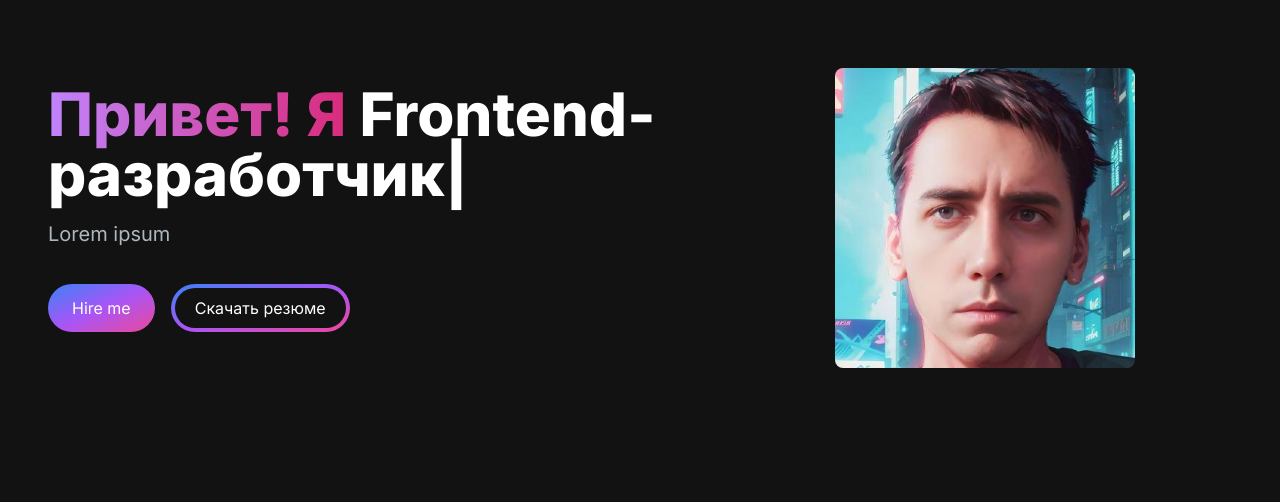
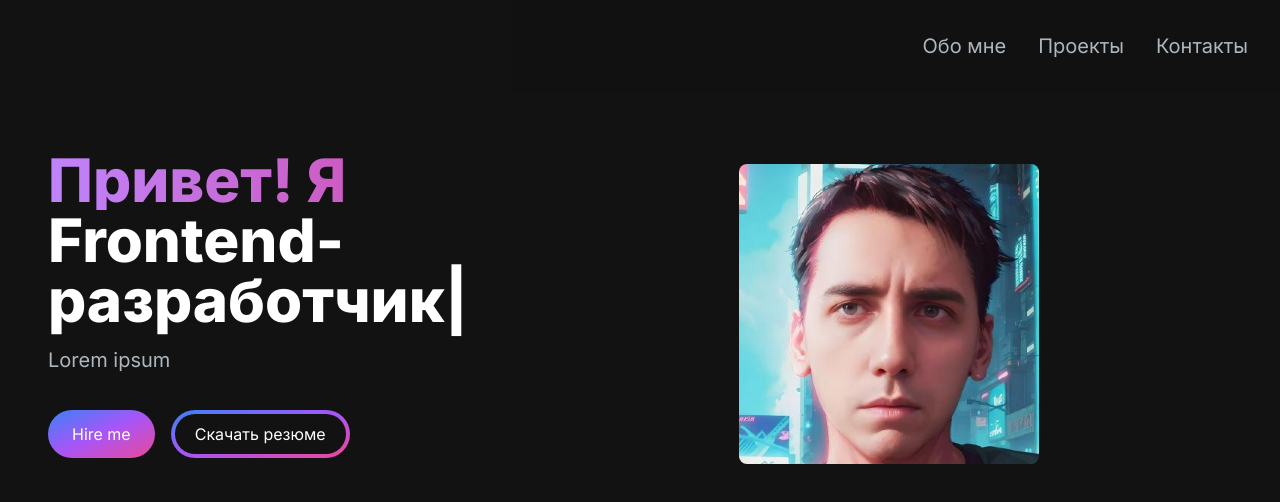
Before and after one commit to denzel-voin/porfolio, a Next.js app: page / in a window 1280 px wide. Shown: the top 502 px of the page. Built offline with nearby package versions, Linux system fonts and the light colour scheme.

Commit message:
feat: add navigation

```diff
--- a/package.json
+++ b/package.json
@@ -9,6 +9,7 @@
     "lint": "next lint"
   },
   "dependencies": {
+    "@heroicons/react": "^2.1.5",
     "next": "14.2.7",
     "react": "^18",
     "react-dom": "^18",
--- a/src/app/components/HeroSection.tsx
+++ b/src/app/components/HeroSection.tsx
@@ -5,10 +5,10 @@ import {TypeAnimation} from "react-type-animation";
 export const HeroSection = () => {
     return (
         <section>
-            <div className='grid grid-cols-1 sm:grid-cols-12 '>
-                <div className='col-span-7 place-self-center text-center sm:text-left'>
+            <div className='grid grid-cols-1 sm:grid-cols-12 items-center'>
+                <div className='col-span-7 text-center sm:text-left'>
                     <h1 className='text-white mb-4 text-4xl sm:text-5xl lg:text-6xl font-extrabold'>
-                        <span className='text-transparent bg-clip-text bg-gradient-to-r from-purple-400 to-pink-600'>Привет! Я {'\n'}</span>
+                        <span className='text-transparent block bg-clip-text bg-gradient-to-r from-purple-400 to-pink-600'>Привет! Я {'\n'}</span>
                         <TypeAnimation
                             sequence={[
                                 'Денис',
@@ -31,7 +31,7 @@ export const HeroSection = () => {
                         </button>
                     </div>
                 </div>
-                <div className='col-span-5 place-self-center mt-5'>
+                <div className='col-span-5 mt-5'>
                     <Image
                         className='rounded-lg mt-4 lg:mt-0'
                         src='/images/photo.jfif'
--- /dev/null
+++ b/src/app/components/NavLink.tsx
@@ -0,0 +1,23 @@
+import Link from "next/link";
+import {ILink} from "../../../types/types";
+
+export const NavLinks: ILink[] = [
+    {
+        title: 'Обо мне',
+        href: '#about'
+    },
+    {
+        title: 'Проекты',
+        href: '#projects',
+    },
+    {
+        title: 'Контакты',
+        href: '#contacts'
+    }
+]
+
+export const NavLink = ({href, title}) => {
+    return (
+        <Link href={href} className='block py-2 pl-3 pr-4 text-[#ADB7BE] sm:text-xl rounded md:p-0 hover:text-white'>{title}</Link>
+    )
+}
--- /dev/null
+++ b/src/app/components/Navbar.tsx
@@ -0,0 +1,30 @@
+'use client'
+
+import {NavLink, NavLinks} from "@/app/components/NavLink";
+import {useState} from "react";
+
+export const Navbar = () => {
+    const [navbar, setNavbar] = useState(false);
+    return (
+        <nav className='fixed top-0 left-0 right-0 z-10 bg-[#121212] bg-opacity-90'>
+            <div className='mx-auto p-8 flex'>
+                <div className='mobile-menu block md:hidden'>
+                    {
+                        navbar ? (
+                            <button></button>
+                        ) : (
+                            <button></button>
+                        )
+                    }
+                </div>
+                <div className='menu hidden md:block md:w-auto ml-auto' id='navbar'>
+                    <ul className='flex p-4 md:p-0 md:flex-row md:space-x-8 mt-0'>
+                        {NavLinks.map((link, index) => (
+                            <li key={index}><NavLink href={link.href} title={link.title} /></li>
+                        ))}
+                    </ul>
+                </div>
+            </div>
+        </nav>
+)
+}
--- a/src/app/page.tsx
+++ b/src/app/page.tsx
@@ -1,10 +1,12 @@
 import Image from "next/image";
 import {HeroSection} from "@/app/components/HeroSection";
+import {Navbar} from "@/app/components/Navbar";
 
 export default function Home() {
   return (
     <main className="flex min-h-screen flex-col bg-[#121212]">
-        <div className='container mx-auto py-12 px-12'>
+        <Navbar />
+        <div className='container mt-24 mx-auto py-12 px-12'>
             <HeroSection />
         </div>
     </main>
--- /dev/null
+++ b/types/types.ts
@@ -0,0 +1,4 @@
+export interface ILink {
+    href: string,
+    title: string
+}
```
Also changed, not shown: 1 other file (tests, documents, lock files or other folders).
